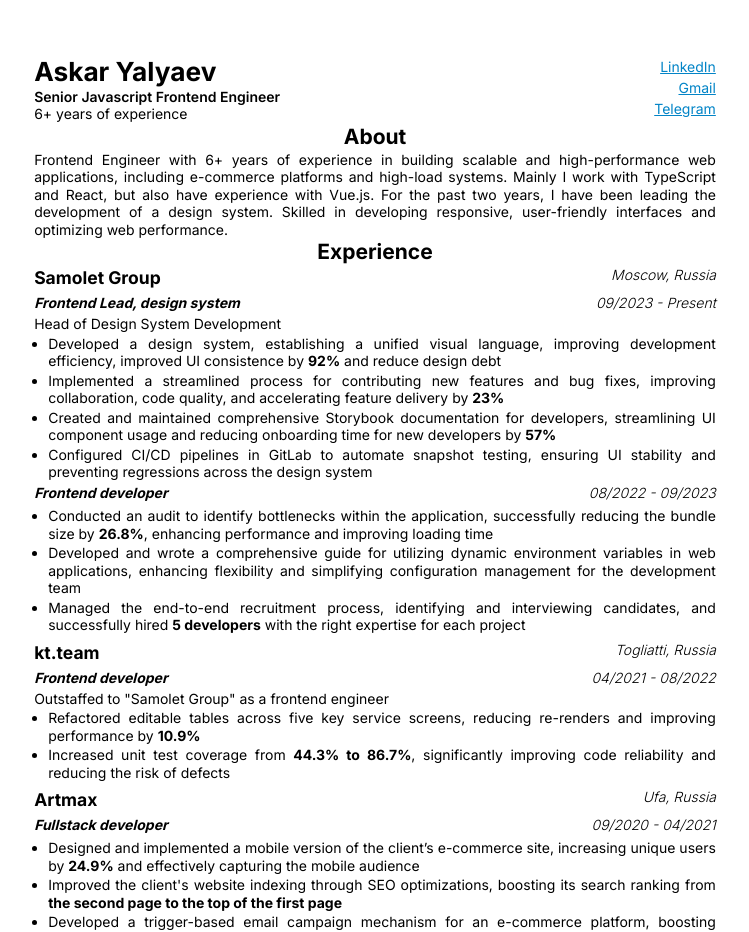
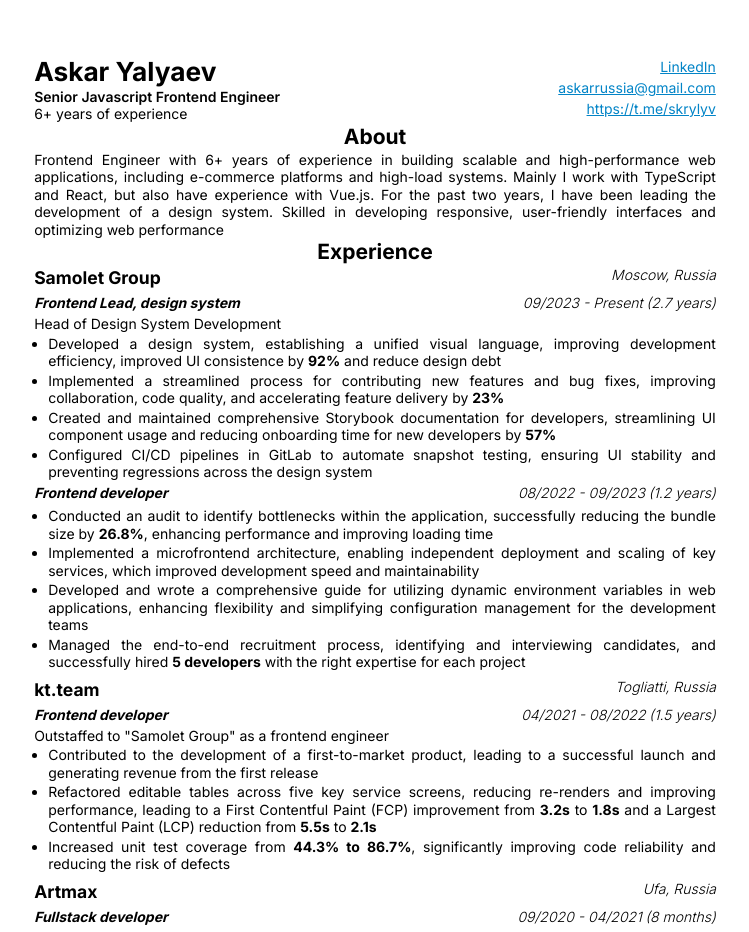
Before and after one commit to grokhotun/grokhotun, a Next.js app: page /en in a window 1280 px wide. Shown: the top 932 px of the page, without its empty margins (265-1014 px from the left). Built offline with nearby package versions, Linux system fonts and the light colour scheme.

Commit message:
fix: update messages

```diff
--- a/messages/en.ts
+++ b/messages/en.ts
@@ -7,7 +7,7 @@ const content: { index: ResumeSchema } = {
     summary: {
       title: 'About',
       content:
-        'Frontend Engineer with 6+ years of experience in building scalable and high-performance web applications, including e-commerce platforms and high-load systems. Mainly I work with TypeScript and React, but also have experience with Vue.js. For the past two years, I have been leading the development of a design system. Skilled in developing responsive, user-friendly interfaces and optimizing web performance.',
+        'Frontend Engineer with 6+ years of experience in building scalable and high-performance web applications, including e-commerce platforms and high-load systems. Mainly I work with TypeScript and React, but also have experience with Vue.js. For the past two years, I have been leading the development of a design system. Skilled in developing responsive, user-friendly interfaces and optimizing web performance',
     },
     skills: 'Skills',
     experience: {
@@ -20,6 +20,7 @@ const content: { index: ResumeSchema } = {
           positions: [
             {
               period: ['2023-09-01', 'Present'],
+              duration: '2.7 years',
               title: 'Frontend Lead, design system',
               description: 'Head of Design System Development',
               responsibilities: [
@@ -34,12 +35,15 @@ const content: { index: ResumeSchema } = {
             },
             {
               period: ['2022-08-01', '2023-09-01'],
+              duration: '1.2 years',
               title: 'Frontend developer',
               description: '',
               responsibilities: [
                 'Conducted an audit to identify bottlenecks within the application, successfully reducing the bundle size by <b>26.8%</b>, enhancing performance and improving loading time',
 
-                'Developed and wrote a comprehensive guide for utilizing dynamic environment variables in web applications, enhancing flexibility and simplifying configuration management for the development team',
+                'Implemented a microfrontend architecture, enabling independent deployment and scaling of key services, which improved development speed and maintainability',
+
+                'Developed and wrote a comprehensive guide for utilizing dynamic environment variables in web applications, enhancing flexibility and simplifying configuration management for the development teams',
 
                 'Managed the end-to-end recruitment process, identifying and interviewing candidates, and successfully hired <b>5 developers</b> with the right expertise for each project',
               ],
@@ -53,11 +57,14 @@ const content: { index: ResumeSchema } = {
           positions: [
             {
               period: ['2021-04-01', '2022-08-01'],
+              duration: '1.5 years',
               title: 'Frontend developer',
               description:
                 'Outstaffed to "Samolet Group" as a frontend engineer',
               responsibilities: [
-                'Refactored editable tables across five key service screens, reducing re-renders and improving performance by <b>10.9%</b>',
+                'Contributed to the development of a first-to-market product, leading to a successful launch and generating revenue from the first release',
+
+                'Refactored editable tables across five key service screens, reducing re-renders and improving performance, leading to a First Contentful Paint (FCP) improvement from <b>3.2s</b> to <b>1.8s</b> and a Largest Contentful Paint (LCP) reduction from <b>5.5s</b> to <b>2.1s</b>',
 
                 'Increased unit test coverage from <b>44.3% to 86.7%</b>, significantly improving code reliability and reducing the risk of defects',
               ],
@@ -71,14 +78,15 @@ const content: { index: ResumeSchema } = {
           positions: [
             {
               period: ['2020-09-01', '2021-04-01'],
+              duration: '8 months',
               title: 'Fullstack developer',
               description: '',
               responsibilities: [
-                'Designed and implemented a mobile version of the client’s e-commerce site, increasing unique users by <b>24.9%</b> and effectively capturing the mobile audience',
+                'Designed and implemented a mobile version of the client’s e-commerce site, increasing unique users by <b>58.3%</b> and effectively capturing the mobile audience',
 
                 "Improved the client's website indexing through SEO optimizations, boosting its search ranking from <b>the second page to the top of the first page</b>",
 
-                'Developed a trigger-based email campaign mechanism for an e-commerce platform, boosting conversion rates by 2x through timely, personalized messages aligned with customer needs',
+                'Developed a trigger-based email campaign mechanism for an e-commerce platform, boosting conversion rates by 2x and increasing revenue from email marketing by 12-18% through timely, personalized product recommendations aligned with customer needs',
 
                 'Developed an algorithm to integrate the e-commerce database with the TradeX inventory management system, optimizing data synchronization and workflow efficiency',
               ],
@@ -92,6 +100,7 @@ const content: { index: ResumeSchema } = {
           positions: [
             {
               period: ['2019-01-01', '2020-09-01'],
+              duration: '1.9 years',
               title: 'Frontend developer',
               description: '',
               responsibilities: [
@@ -109,6 +118,7 @@ const content: { index: ResumeSchema } = {
           positions: [
             {
               period: ['2018-06-01', '2019-01-01'],
+              duration: '8 months',
               title: 'Software engineer',
               description: '',
               responsibilities: [
--- a/src/app/[lang]/page.tsx
+++ b/src/app/[lang]/page.tsx
@@ -134,10 +134,10 @@ export default function Home(props: HomeProps) {
             LinkedIn
           </Link>
           <Link target='_blank' href='mailto:askarrussia@gmail.com'>
-            Gmail
+            askarrussia@gmail.com
           </Link>
           <Link target='_blank' href='https://t.me/skrylyv'>
-            Telegram
+            https://t.me/skrylyv
           </Link>
         </Box>
       </Box>
@@ -169,7 +169,7 @@ export default function Home(props: HomeProps) {
                   <Title level={5} className='grow italic'>
                     {position.title}
                   </Title>
-                  <Paragraph className='my-1 italic text-base font-light'>
+                  <Paragraph className='my-1 italic text-base font-light flex gap-1'>
                     <span>
                       {position.period
                         .map((p: string) => {
@@ -178,6 +178,7 @@ export default function Home(props: HomeProps) {
                         })
                         .join(' - ')}
                     </span>
+                    {position.duration && <span>({position.duration})</span>}
                   </Paragraph>
                 </Box>
                 <Paragraph>{position.description}</Paragraph>
--- a/src/types.ts
+++ b/src/types.ts
@@ -12,6 +12,7 @@ type Education = {
 type Position = {
   title: string;
   description: string;
+  duration?: string;
   period: [string, string];
   responsibilities: string[];
 };
```
